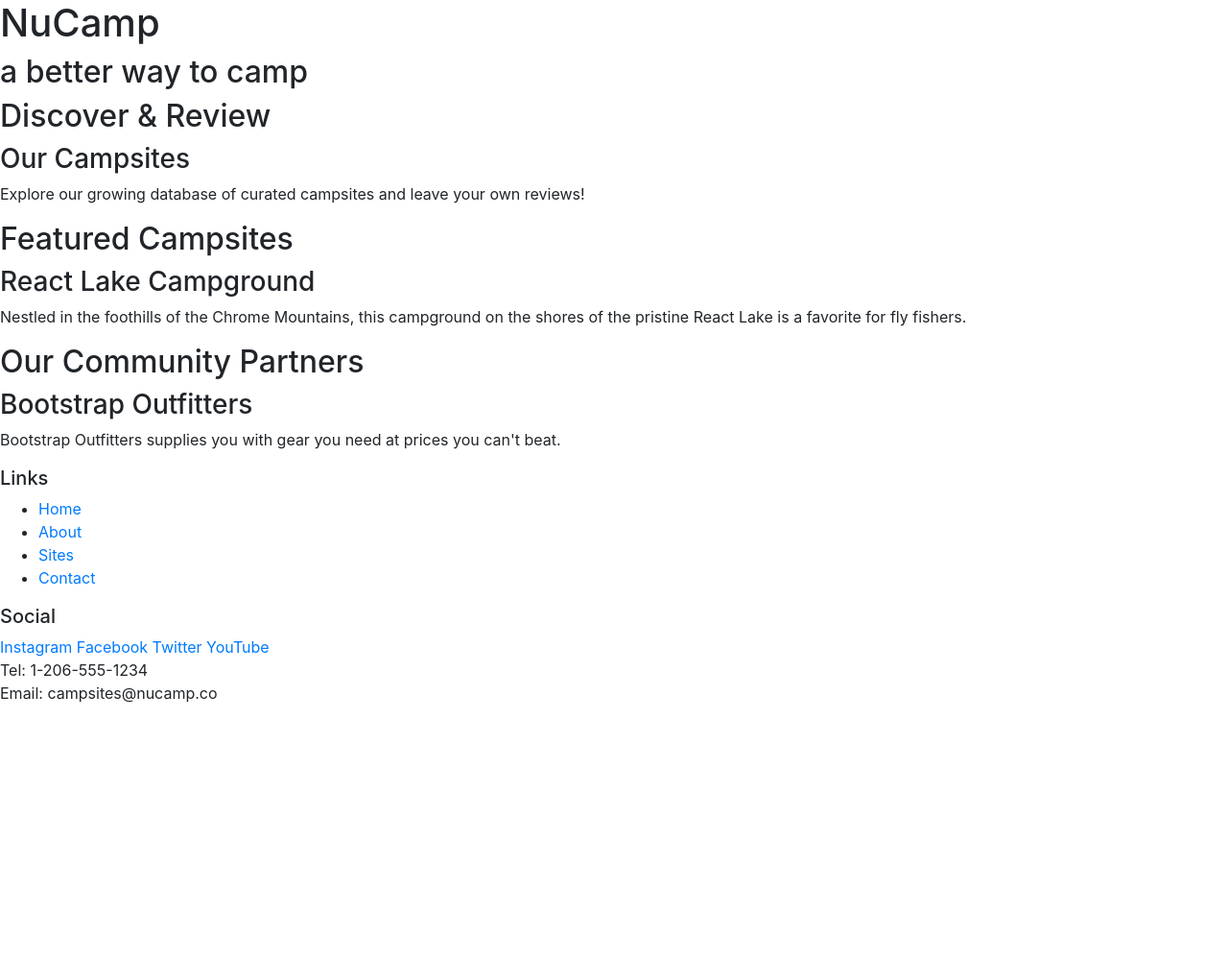
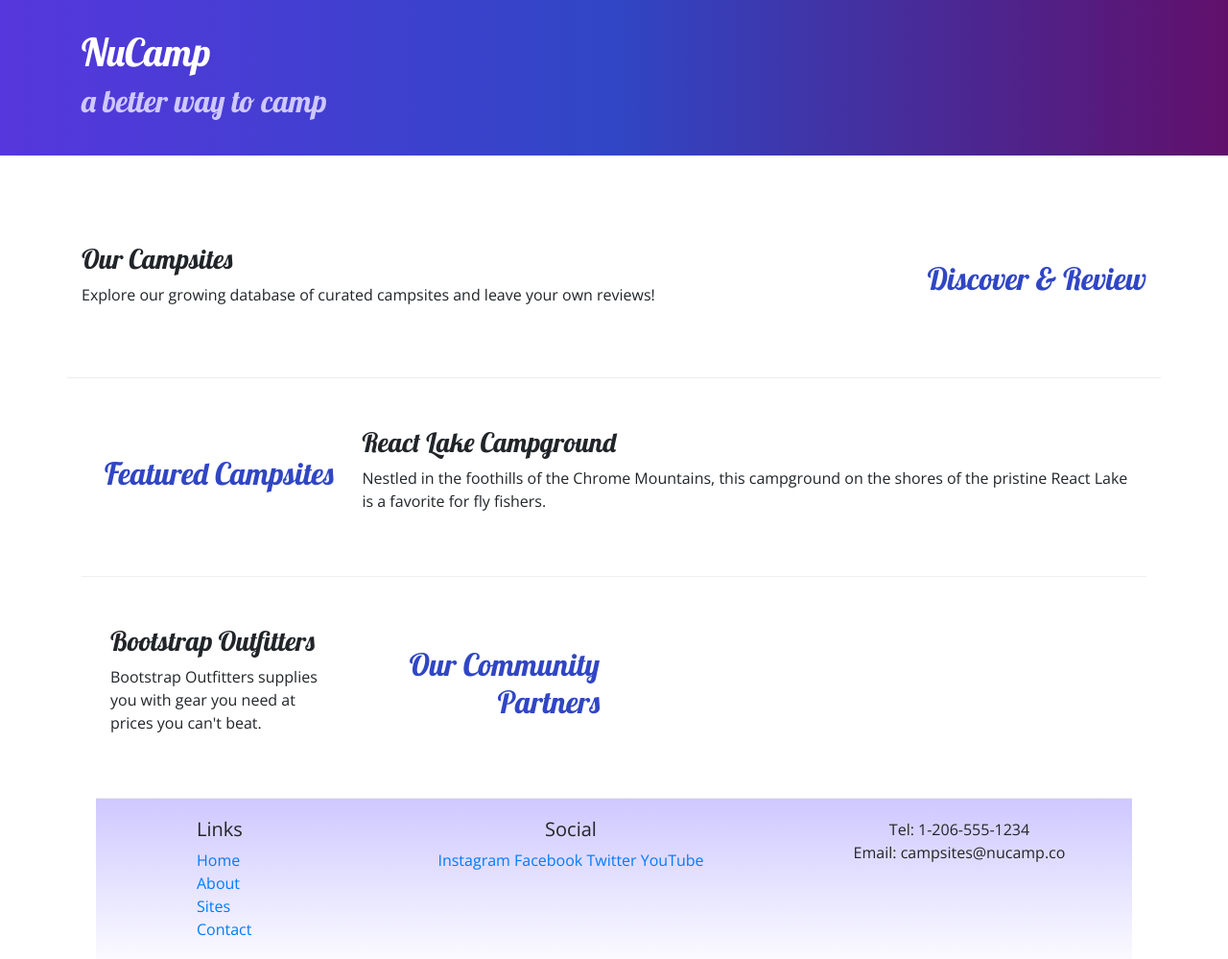
Before and after one commit to mashapadilla/mashaNucamp, a website: page index.html in a window 1280 px wide. Shown: the whole page at 96% size. Before the commit the page ends 800 px from the top, so only its background shows below. Drawn offline with nearby package versions, Linux system fonts and the light colour scheme.

Commit message:
bootstrap week1

```diff
--- /dev/null
+++ b/css/styles.css
@@ -0,0 +1,31 @@
+body {
+    font-family: "Open Sans", sans-serif;
+}
+
+h1, h2, h3 {
+    font-family: "Lobster", cursive;
+}
+
+h2 {
+    color: #3046C5;
+}
+header h2 {
+    color: #CEC8FF;
+}
+
+footer {
+    background-image: linear-gradient(#CEC8FF, white);
+    padding: 20px 0;
+}
+
+.jumbotron {
+    padding: 30px;
+    background-image: linear-gradient(to right, #5637DD, #3046C5, #60106B);
+    color: white;
+}
+
+.row-content {
+    padding: 50px 0;
+    border-bottom: 1px ridge;
+    min-height: 200px;
+}
--- a/index.html
+++ b/index.html
@@ -5,56 +5,80 @@
     <meta charset="utf-8" />
     <meta name="viewport" content="width=device-width, initial-scale=1" />
     <link rel="stylesheet" href="node_modules/bootstrap/dist/css/bootstrap.min.css" />
+    <link rel="stylesheet" href="https://fonts.googleapis.com/css?family=Lobster|Open+Sans" />
+    <link rel="stylesheet" href="css/styles.css" />
     <title>NuCamp: A Better Way To Camp</title>
 </head>
 
 <body>
 
-    <header>
-        <div>
+    <header class="jumbotron jumbotron-fluid">
+        <div class="container">
+            <div class="row">
+                <div class="col">
             <h1>NuCamp</h1>
             <h2>a better way to camp</h2>
         </div>
     </header>
 
-    <div>
-        <h2>Discover & Review</h2>
+    <div class="container">
+        <div class="row row-content align-items-center">
+            <div class="col-sm-4 order-sm-last col-md-3">
+            <h2 class="text-sm-right">Discover & Review</h2>
+        </div>
+        <div class="col">
             <h3>Our Campsites</h3>
             <p>Explore our growing database of curated campsites and leave your own reviews!</p>
         </div>
+    </div>
 
-    <div>
-        <h2>Featured Campsites</h2>
+    <div class="container">
+        <div class="row row-content align-items-center">
+        <div class="col-sm-4 col-md-3">
+           <h2 class="text-sm-right">Featured Campsites</h2>
+        </div>
+        <div class="col">
              <h3>React Lake Campground</h3>
               <p>Nestled in the foothills of the Chrome Mountains, this campground on the shores of the pristine React Lake is a favorite for fly fishers.</p>
         </div>
+    </div>
 
-    <div>
-        <h2>Our Community Partners</h2>
+    <div class="container">
+        <div class="row row-content align-items-center">
+         <div class="col-sm-4 order-sm-last col-md-3">
+          <h2 class="text-sm-right">Our Community Partners</h2>
+        </div>
+        <div class="col-sm-4 col-md-3">
            <h3>Bootstrap Outfitters</h3>
            <p>Bootstrap Outfitters supplies you with gear you need at prices you can't beat.</p>
         </div>
+    </div>
+</div>
 
     <footer>
-        <div>
+        <div class="container">
+            <div class="row">
+                <div class="col-4 col-sm-2 offset-1">
                   <h5>Links</h5>
-            <ul>
+                    <ul class="list-unstyled">
                      <li><a href="#">Home</a></li>
                      <li><a href="#">About</a></li>
                      <li><a href="#">Sites</a></li>
                      <li><a href="#">Contact</a></li>
                     </ul>
         </div>
-        <div>
+        <div class="col-6 col-sm-5 text-center">
             <h5>Social</h5>
             <a href="http://instagram.com/">Instagram</a>
             <a href="http://facebook.com/">Facebook</a>
             <a href="http://twitter.com/">Twitter</a>
             <a href="http://youtube.com/">YouTube</a>
          </div>
-        <div>
+         <div class="col-sm-4 text-center">
             Tel: 1-206-555-1234<br />
             Email: campsites@nucamp.co
+          </div>
+         </div>
        </div>
     </footer>
 
```
Also changed, not shown: aboutus.html (added, +90 -0 lines), bootstrap.min.css (added), styles.css (added). Lines whose indentation alone changed are shown as unchanged.
